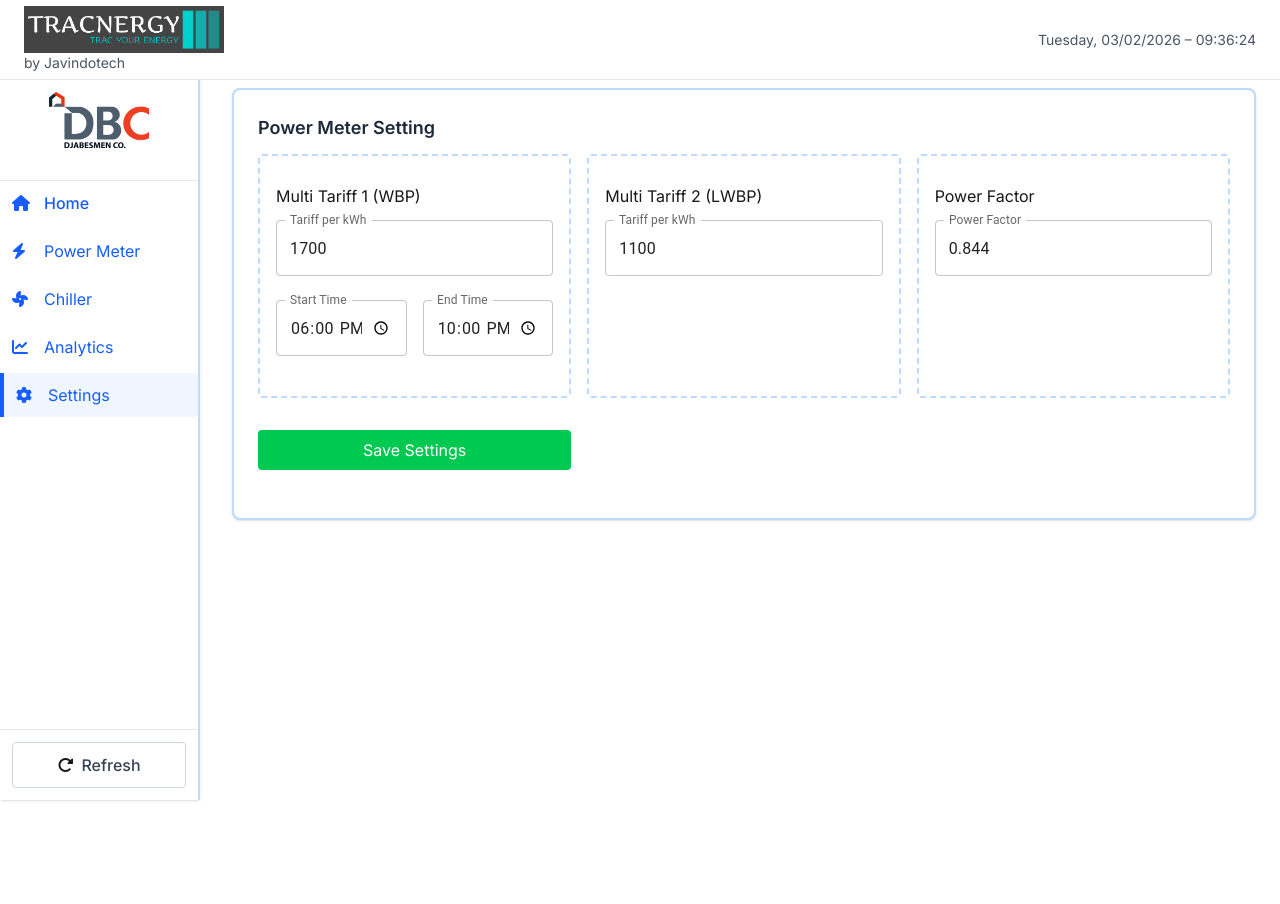
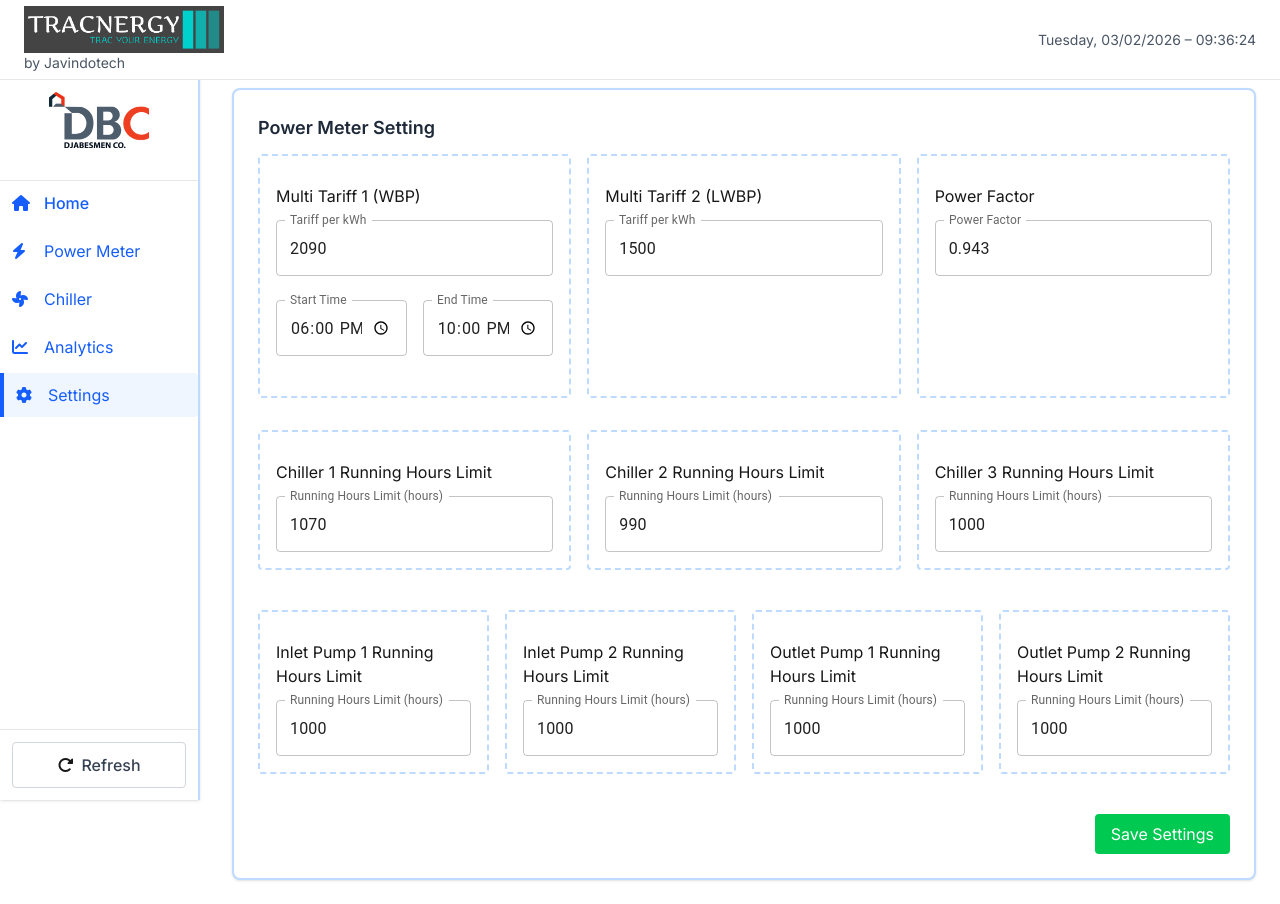
Before and after one commit to kufayeka/jvt-energy-monitoring, a Next.js app: page /settings in a window 1280 px wide. Before the commit the page ends 800 px from the top, so only its background shows below. Built offline with nearby package versions, Linux system fonts and the light colour scheme.

Commit message:
update links dan settings

```diff
--- a/app/api/settings/route.ts
+++ b/app/api/settings/route.ts
@@ -10,6 +10,13 @@ const DEFAULT_SETTINGS = {
   tariff1EndTime: "00:00",
   tariff2PerKwh: 0,
   powerFactor: 0,
+  chiller1RunningHoursResetInterval: 0,
+  chiller2RunningHoursResetInterval: 0,
+  chiller3RunningHoursResetInterval: 0,
+  inletPump1RunningHoursResetInterval: 0,
+  inletPump2RunningHoursResetInterval: 0,
+  outletPump1RunningHoursResetInterval: 0,
+  outletPump2RunningHoursResetInterval: 0,
 };
 
 const DATA_DIR = path.join(process.cwd(), "data");
--- a/app/chiller/page.tsx
+++ b/app/chiller/page.tsx
@@ -7,7 +7,7 @@ export default function HVAC() {
     <div className="bg-gray-100">
       <Header />
       <Sidebar />
-      <main id="main-content" className="ml-50 mt-16">
+      <main id="main-content" className="ml-50 mt-20">
         <iframe className="bg-gray-100" src={CHILLER_EMBED_URL} title="iFrame" width="100%" height="700px" allow="fullscreen"></iframe>
       </main>
     </div>
--- a/app/components/EnergyBillCard.tsx
+++ b/app/components/EnergyBillCard.tsx
@@ -18,11 +18,11 @@ type PanelKey =
 
 const PANEL_ID: Record<PanelKey, string> = {
   energyTotal: "panel-9",
-  energyWBP: "panel-10",
-  energyLWBP: "panel-7",
-  billTotal: "panel-11",
-  billWBP: "panel-8",
-  billLWBP: "panel-12",
+  energyWBP: "panel-12",
+  energyLWBP: "panel-13",
+  billTotal: "panel-7",
+  billWBP: "panel-10",
+  billLWBP: "panel-11",
 };
 
 /* ================= COMPONENT ================= */
--- a/app/components/ShiftConsumptionCard.tsx
+++ b/app/components/ShiftConsumptionCard.tsx
@@ -15,7 +15,7 @@ export default function ShiftConsumptionCard() {
     const pf = settingsLoaded ? settings.powerFactor ?? "" : "";
 
     return buildGrafanaEmbedUrl({
-      panelId: "panel-6",
+      panelId: "panel-8",
       from: "now-2d",
       to: "now",
       powerFactor: pf,
--- a/app/config/links.ts
+++ b/app/config/links.ts
@@ -1,11 +1,11 @@
 export const SERVER_IP = "172.25.104.4";
 export const APP_ORIGIN = `http://${SERVER_IP}:3000`;
 export const GRAFANA_BASE_URL = `http://${SERVER_IP}:3000`;
-export const GRAFANA_DASHBOARD_UID = "jvvbjlf";
+export const GRAFANA_DASHBOARD_UID = "jv5xcvr";
 export const GRAFANA_DASHBOARD_SLUG = "graha-pacific";
 export const EXCEL_BASE_URL = `http://${SERVER_IP}:3333`;
 export const NODE_RED_DASHBOARD_URL = `http://${SERVER_IP}:1880/dashboard/EMSCard`;
-export const CHILLER_EMBED_URL = `http://${SERVER_IP}:1111/online/swtop/mi6im`;
+export const CHILLER_EMBED_URL = `http://${SERVER_IP}:3001/online/swtop/mi6im`;
 
 type GrafanaEmbedOptions = {
   panelId: string;
--- a/app/hooks/useSettings.ts
+++ b/app/hooks/useSettings.ts
@@ -6,6 +6,13 @@ export interface Settings {
   tariff1EndTime: string;
   tariff2PerKwh: number;
   powerFactor: number;
+  chiller1RunningHoursLimit: number;
+  chiller2RunningHoursLimit: number;
+  chiller3RunningHoursLimit: number;
+  inletPump1RunningHoursLimit: number;
+  inletPump2RunningHoursLimit: number;
+  outletPump1RunningHoursLimit: number;
+  outletPump2RunningHoursLimit: number;
 }
 
 const DEFAULT_SETTINGS: Settings = {
@@ -14,6 +21,13 @@ const DEFAULT_SETTINGS: Settings = {
   tariff1EndTime: "00:00",
   tariff2PerKwh: 0,
   powerFactor: 0,
+  chiller1RunningHoursLimit: 0,
+  chiller2RunningHoursLimit: 0,
+  chiller3RunningHoursLimit: 0,
+  inletPump1RunningHoursLimit: 0,
+  inletPump2RunningHoursLimit: 0,
+  outletPump1RunningHoursLimit: 0,
+  outletPump2RunningHoursLimit: 0,
 };
 
 export function useSettings() {
@@ -50,11 +64,22 @@ export function useSettings() {
     setSettings(newSettings);
     setIsLoaded(true);
     try {
-      await fetch("/api/settings", {
+      // Save to local API
+      const localSave = fetch("/api/settings", {
         method: "POST",
         headers: { "Content-Type": "application/json" },
         body: JSON.stringify(newSettings),
       });
+
+      // Save to external endpoint
+      const externalSave = fetch("http://localhost:1880/api/settings", {
+        method: "POST",
+        headers: { "Content-Type": "application/json" },
+        body: JSON.stringify(newSettings),
+      });
+
+      // Wait for both requests to complete
+      await Promise.all([localSave, externalSave]);
     } catch (error) {
       console.error("Failed to save settings:", error);
     }
--- a/app/settings/page.tsx
+++ b/app/settings/page.tsx
@@ -103,7 +103,111 @@ function SettingsForm({
           />
         </div>
 
-        <div className="flex flex-col gap-2">
+        <div className=" mb-4 bg-white p-4 rounded border-2 border-dashed border-blue-200">
+          <div className="my-3">Chiller 1 Running Hours Limit</div>
+          <TextField
+            label="Running Hours Limit (hours)"
+            type="number"
+            fullWidth
+            inputProps={{ step: "1" }}
+            value={formData.chiller1RunningHoursLimit}
+            onChange={(e) => handleChange("chiller1RunningHoursLimit", parseFloat(e.target.value) || 0)}
+            className="border rounded px-3 py-2 focus:outline-none focus:ring focus:ring-green-300"
+            placeholder="Running Hours Limit (hours)"
+          />
+        </div>
+
+        <div className=" mb-4 bg-white p-4 rounded border-2 border-dashed border-blue-200">
+          <div className="my-3">Chiller 2 Running Hours Limit</div>
+          <TextField
+            label="Running Hours Limit (hours)"
+            type="number"
+            fullWidth
+            inputProps={{ step: "1" }}
+            value={formData.chiller2RunningHoursLimit}
+            onChange={(e) => handleChange("chiller2RunningHoursLimit", parseFloat(e.target.value) || 0)}
+            className="border rounded px-3 py-2 focus:outline-none focus:ring focus:ring-green-300"
+            placeholder="Running Hours Limit (hours)"
+          />
+        </div>
+
+        <div className=" mb-4 bg-white p-4 rounded border-2 border-dashed border-blue-200">
+          <div className="my-3">Chiller 3 Running Hours Limit</div>
+          <TextField
+            label="Running Hours Limit (hours)"
+            type="number"
+            fullWidth
+            inputProps={{ step: "1" }}
+            value={formData.chiller3RunningHoursLimit}
+            onChange={(e) => handleChange("chiller3RunningHoursLimit", parseFloat(e.target.value) || 0)}
+            className="border rounded px-3 py-2 focus:outline-none focus:ring focus:ring-green-300"
+            placeholder="Running Hours Limit (hours)"
+          />
+        </div>
+
+      </div>
+
+      <div className="grid grid-cols-4 gap-4 mb-6">
+        <div className=" mb-4 bg-white p-4 rounded border-2 border-dashed border-blue-200">
+          <div className="my-3">Inlet Pump 1 Running Hours Limit</div>
+          <TextField
+            label="Running Hours Limit (hours)"
+            type="number"
+            fullWidth
+            inputProps={{ step: "1" }}
+            value={formData.inletPump1RunningHoursLimit}
+            onChange={(e) => handleChange("inletPump1RunningHoursLimit", parseFloat(e.target.value) || 0)}
+            className="border rounded px-3 py-2 focus:outline-none focus:ring focus:ring-green-300"
+            placeholder="Running Hours Limit (hours)"
+          />
+        </div>
+
+        <div className=" mb-4 bg-white p-4 rounded border-2 border-dashed border-blue-200">
+          <div className="my-3">Inlet Pump 2 Running Hours Limit</div>
+          <TextField
+            label="Running Hours Limit (hours)"
+            type="number"
+            fullWidth
+            inputProps={{ step: "1" }}
+            value={formData.inletPump2RunningHoursLimit}
+            onChange={(e) => handleChange("inletPump2RunningHoursLimit", parseFloat(e.target.value) || 0)}
+            className="border rounded px-3 py-2 focus:outline-none focus:ring focus:ring-green-300"
+            placeholder="Running Hours Limit (hours)"
+          />
+        </div>
+
+        <div className=" mb-4 bg-white p-4 rounded border-2 border-dashed border-blue-200">
+          <div className="my-3">Outlet Pump 1 Running Hours Limit</div>
+          <TextField
+            label="Running Hours Limit (hours)"
+            type="number"
+            fullWidth
+            inputProps={{ step: "1" }}
+            value={formData.outletPump1RunningHoursLimit}
+            onChange={(e) => handleChange("outletPump1RunningHoursLimit", parseFloat(e.target.value) || 0)}
+            className="border rounded px-3 py-2 focus:outline-none focus:ring focus:ring-green-300"
+            placeholder="Running Hours Limit (hours)"
+          />
+        </div>
+
+        <div className=" mb-4 bg-white p-4 rounded border-2 border-dashed border-blue-200">
+          <div className="my-3">Outlet Pump 2 Running Hours Limit</div>
+          <TextField
+            label="Running Hours Limit (hours)"
+            type="number"
+            fullWidth
+            inputProps={{ step: "1" }}
+            value={formData.outletPump2RunningHoursLimit}
+            onChange={(e) => handleChange("outletPump2RunningHoursLimit", parseFloat(e.target.value) || 0)}
+            className="border rounded px-3 py-2 focus:outline-none focus:ring focus:ring-green-300"
+            placeholder="Running Hours Limit (hours)"
+          />
+        </div>
+
+      </div>
+
+      <div className="mt-4">
+        <div className="flex items-center gap-3 justify-end w-full">
           <button
             onClick={handleSave}
             className="bg-green-500 text-white px-4 py-2 rounded hover:bg-green-600 transition"
--- a/data/settings.json
+++ b/data/settings.json
@@ -1,7 +1,22 @@
 {
-  "tariff1PerKwh": 1700,
+  "tariff1PerKwh": 2090,
   "tariff1StartTime": "18:00",
   "tariff1EndTime": "22:00",
-  "tariff2PerKwh": 1100,
-  "powerFactor": 0.844
+  "tariff2PerKwh": 1500,
+  "powerFactor": 0.943,
+  "chiller1RunningHoursResetInterval": 1000,
+  "chiller2RunningHoursResetInterval": 1000,
+  "chiller3RunningHoursResetInterval": 1000,
+  "inletPump1RunningHoursResetInterval": 1000,
+  "inletPump2RunningHoursResetInterval": 1000,
+  "outletPump1RunningHoursResetInterval": 1000,
+  "outletPump2RunningHoursResetInterval": 1000,
+  "runningHoursResetInterval": 1000,
+  "chiller1RunningHoursLimit": 1070,
+  "chiller2RunningHoursLimit": 990,
+  "chiller3RunningHoursLimit": 1000,
+  "inletPump1RunningHoursLimit": 1000,
+  "inletPump2RunningHoursLimit": 1000,
+  "outletPump1RunningHoursLimit": 1000,
+  "outletPump2RunningHoursLimit": 1000
 }
```
